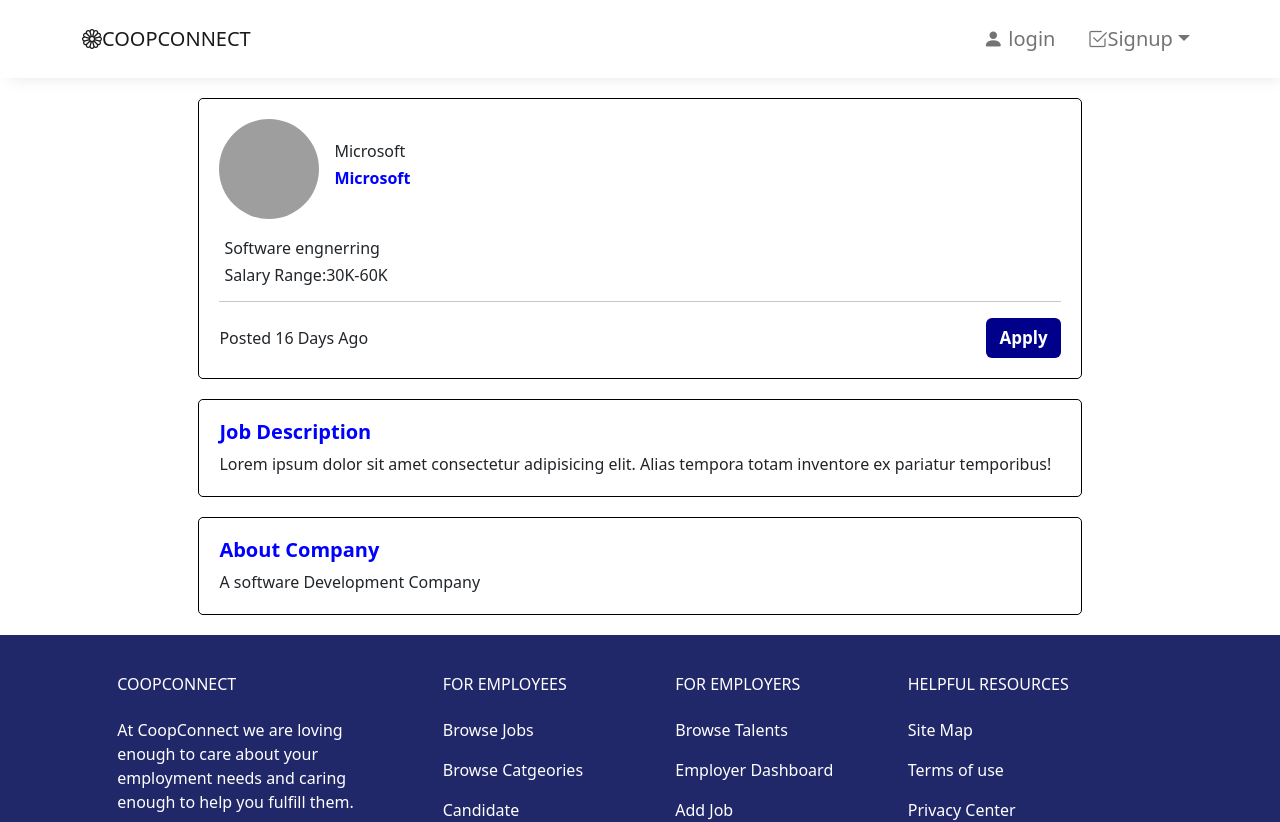
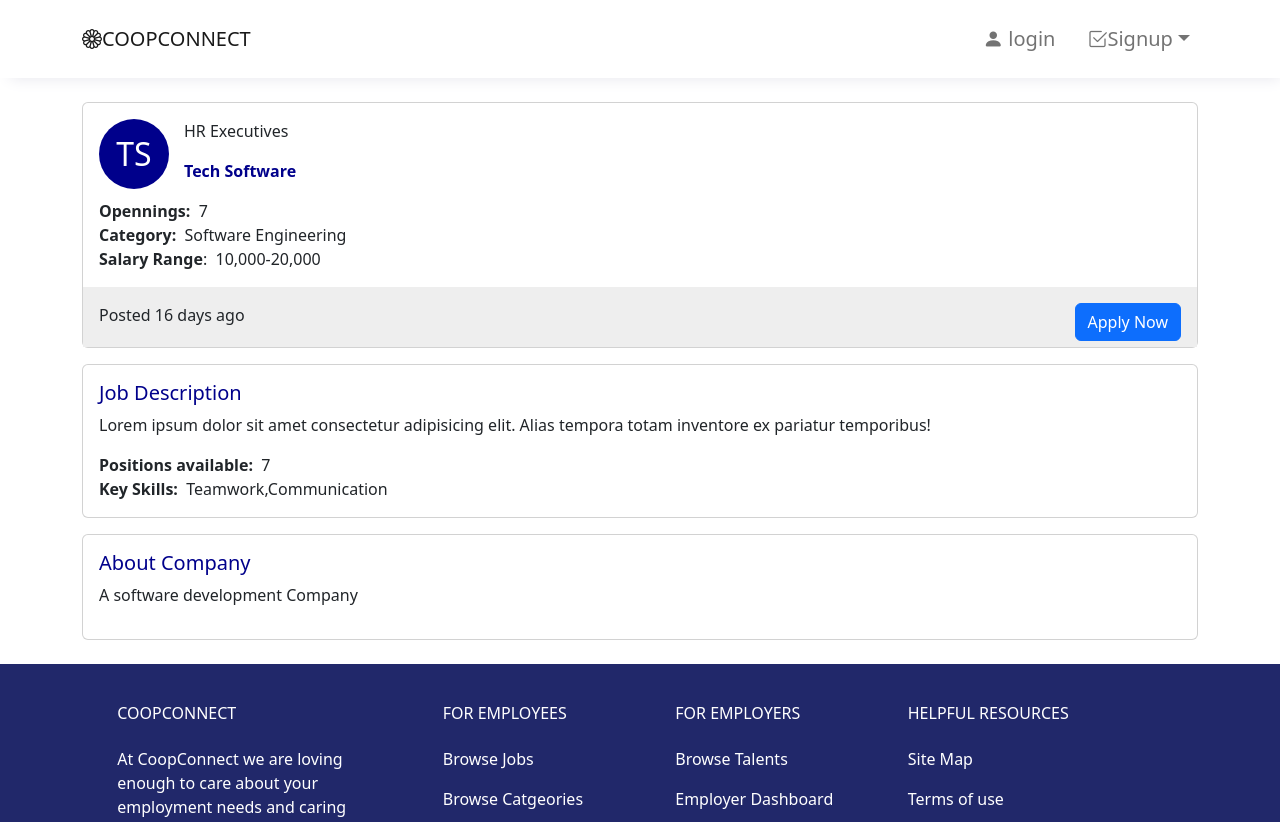
Before and after one commit to queenslaynaila/COOPCONNECT, a React (Create React App) app in the folder client/: page /viewjob in a window 1280 px wide. Shown: the top 822 px of the page. Built offline with nearby package versions, Linux system fonts and the light colour scheme; grey boxes are pictures that could not be loaded.

Commit message:
view a job

```diff
--- a/client/src/components/ViewCompany.js
+++ b/client/src/components/ViewCompany.js
@@ -5,9 +5,38 @@
 function ViewCompany() {
 
   return (
-    <ContainerOutline>
-      <CompanyProfile/>
-    </ContainerOutline>
+    <div className="container mt-4 mb-4">
+    <h4 style={{color:"darkblue"}}>Company Public Profile</h4>
+        <div class="card shadow-sm mt-3"  >
+            <div class="card-body">
+              <div className='d-flex flex-row'
+                              style=  {{gap:"15px"}}>
+                      <div
+                              style={{backgroundColor:"darkblue",  width:   "150px",  height: "150px", borderRadius: "50%",textAlign:"center",color:"white",lineHeight:"150px",fontSize:"2rem"}} class="circle-singleline mr-auto ">
+                                      TS
+                      </div>
+                      <div>
+                          <p>New Org</p>
+                          <p className='fw-bold'  style={{color:"darkblue"}}>Software Company</p>
+                          <p> Joined 01-01-2023 </p>
+                      </div>
+                </div>
+            </div>
+        </div>
+        <div className='card shadow-sm mt-3' style={{backgroundColor:"#EEEEEE"}}>
+          <div class="card-body">
+               <div className='d-flex flex-row'
+                              style=  {{gap:"15px"}}>
+                      <div >
+                      <button>nnnnnnn</button>
+                      </div>
+                      <div>
+                           <button>nnnnnnn</button>
+                      </div>
+                </div>
+          </div>
+        </div>
+    </div>
   )
 }
 
--- a/client/src/components/Viewjob.js
+++ b/client/src/components/Viewjob.js
@@ -1,16 +1,54 @@
 import React from 'react'
-import ContainerOutline from './reusableComponents/ContainerOutline'
-import JobTitle from './reusableComponents/JobTitle'
-import "../styles/reusableCss/viewJobs.css"
-import AboutCompany from './reusableComponents/AboutCompany'
-import JobDescription from './reusableComponents/JobDescription'
+
 function Viewjob() {
   return (
-    <ContainerOutline>
-      <JobTitle/>
-      <JobDescription/>
-      <AboutCompany/>
-    </ContainerOutline>
+    <div className="container mt-4 mb-4">
+       <div class="card mt-3"  >
+        <div class="card-body">
+            <div className='d-flex flex-row'
+                        style=  {{gap:"15px"}}>
+                <div
+                        style={{backgroundColor:"darkblue",  width:   "70px",  height: "70px", borderRadius: "50%",textAlign:"center",color:"white",lineHeight:"70px",fontSize:"2rem"}} class="circle-singleline mr-auto ">
+                                TS
+                </div>
+                <div>
+                    <p>HR Executives</p>
+                    <p className='fw-bold'  style={{color:"darkblue"}}>Tech Software</p>
+                </div>
+          </div>
+          <div >
+                <div><span className='fw-bold'>Opennings:</span>&nbsp;&nbsp;7</div>
+                <div><span className='fw-bold'>Category:</span>&nbsp;&nbsp;Software Engineering</div>
+                <div><span className='fw-bold'> Salary Range</span>:&nbsp;&nbsp;10,000-20,000</div>
+          </div>
+
+
+       </div>
+       <div class="card-body d-flex flex-row justify-content-between"
+            style=  {{backgroundColor:"#EEEEEE",height:"60px"}}>
+          <div>
+            <p>Posted 16 days ago</p>
+          </div>
+          <div>
+             <button type="button" class="btn btn-primary">Apply Now</button>
+          </div>
+        </div>
+      </div>
+      <div class="card mt-3">
+          <div class="card-body">
+            <h5 style={{color:"darkblue"}}>Job Description</h5>
+            <p> Lorem ipsum dolor sit amet consectetur adipisicing elit. Alias tempora totam inventore ex pariatur temporibus!</p>
+            <div><span className='fw-bold'>Positions available:</span>&nbsp;&nbsp;7</div>
+             <div><span className='fw-bold'>Key Skills:</span>&nbsp;&nbsp;Teamwork,Communication</div>
+          </div>
+      </div>
+      <div class="card mt-3">
+          <div class="card-body">
+            <h5 style={{color:"darkblue"}}>About Company</h5>
+            <p>A software development Company</p>
+          </div>
+      </div>
+    </div>
   )
 }
 
```
Also changed, not shown: client/src/components/move.js (+39 -17 lines).
